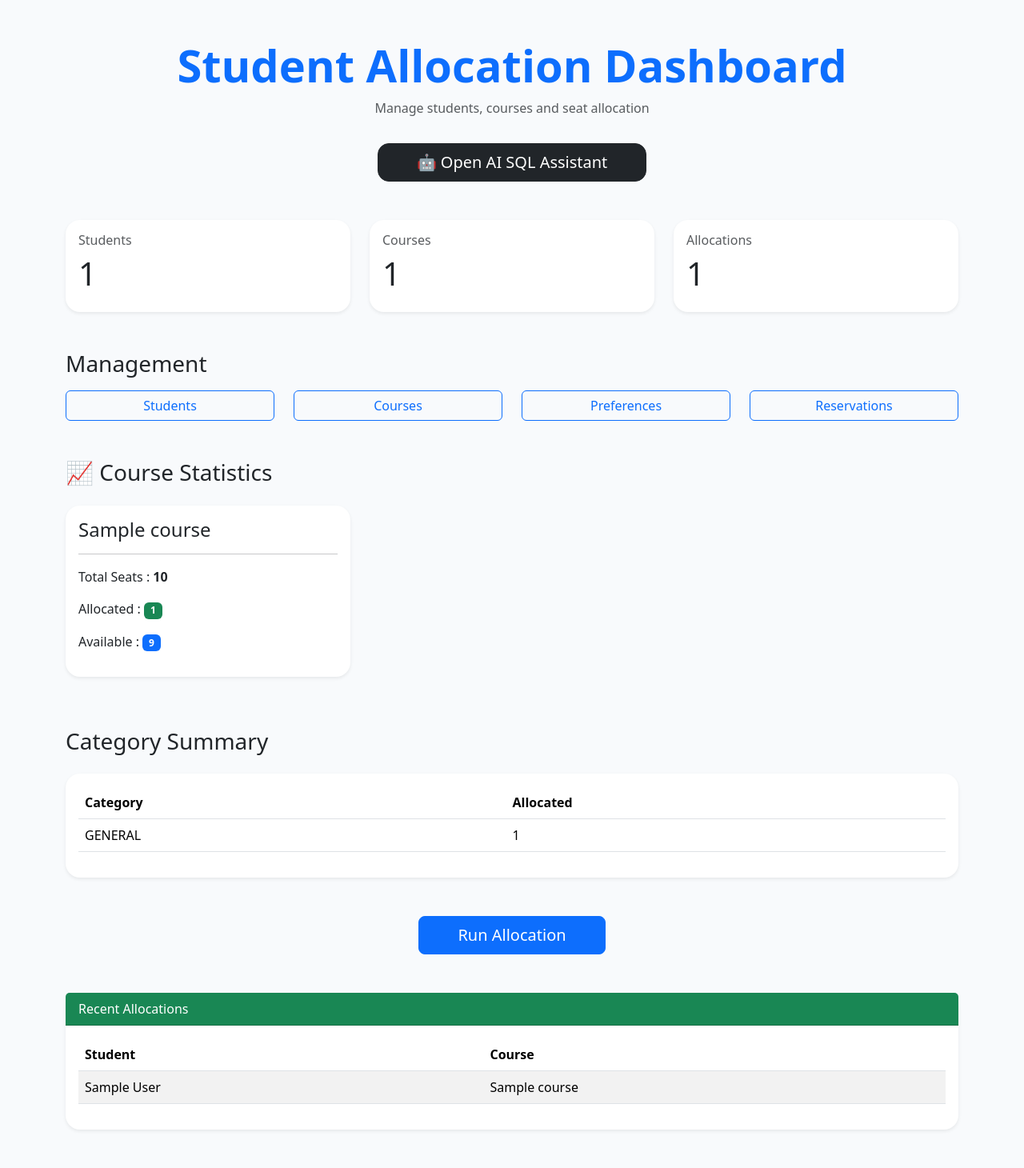
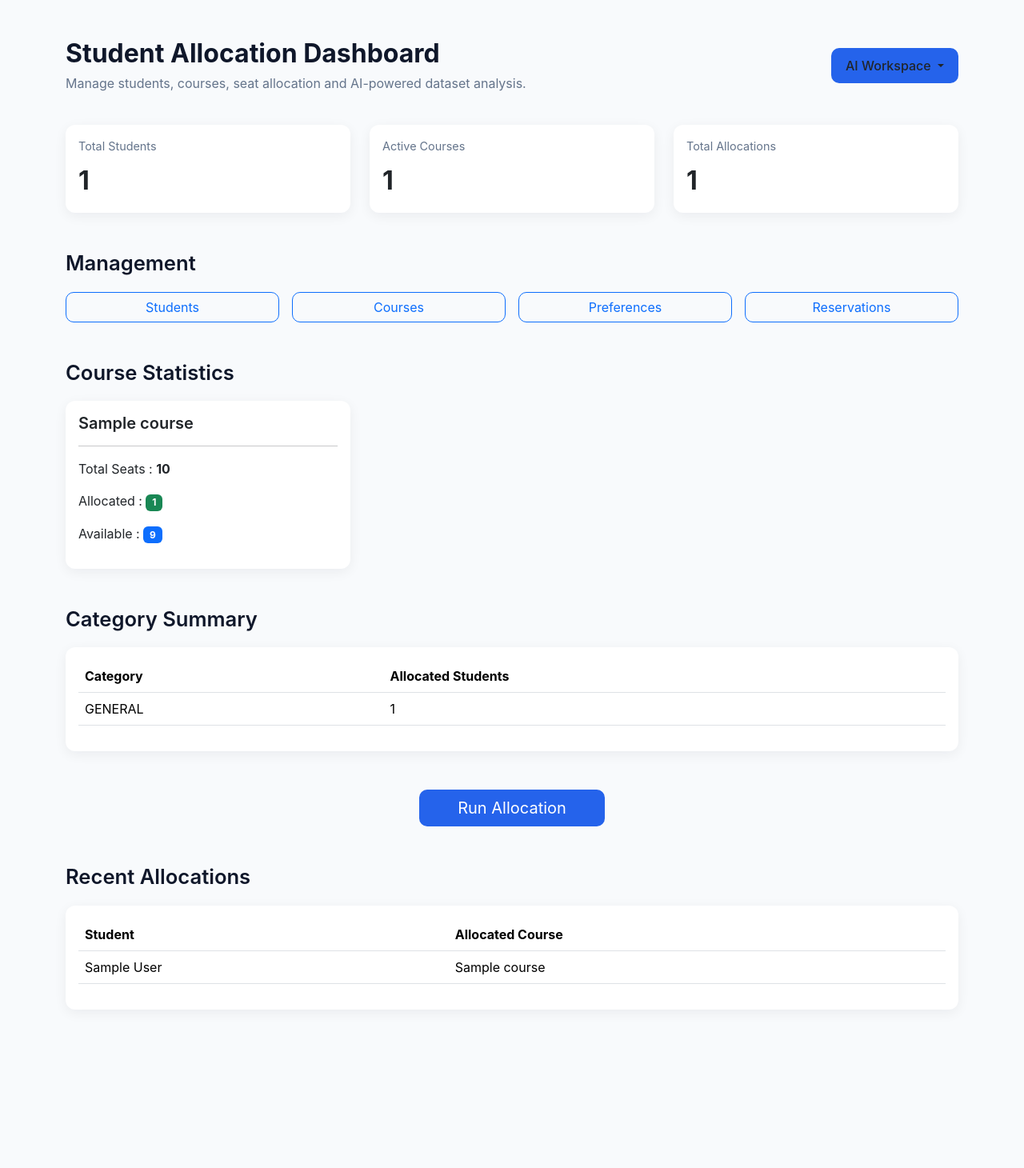
Before and after one commit to vishnupriya-tm/student-allocation-ai-assistant, a Django app: page /api/dashboard/ in a window 1280 px wide. Shown: the whole page at 80% size. After the commit the page ends 1230 px from the top, so only its background shows below. Run offline with Django 5.2, Linux system fonts and the light colour scheme; tables that the repository leaves empty hold one stand-in row (values such as "Sample post").

Commit message:
dataset upload html changes

```diff
--- a/ai_assistant/urls.py
+++ b/ai_assistant/urls.py
@@ -1,5 +1,5 @@
 from django.urls import path
-
+from .views import upload_page
 from .views import (
     DatasetUploadView,
     DatasetQueryView, DatasetListView
@@ -8,6 +8,7 @@ from .views import chat_page
 urlpatterns = [
 
     path('upload-dataset/',DatasetUploadView.as_view(),name='upload-dataset'),
+    path("upload-page/", upload_page, name="upload-page"),
     path('query-dataset/',DatasetQueryView.as_view(),name='query-dataset'),
     path('chat/',chat_page,name='chat-page'),
     path("datasets/",DatasetListView.as_view(),name="datasets"),
--- a/ai_assistant/views.py
+++ b/ai_assistant/views.py
@@ -165,3 +165,5 @@ def chat_page(request):
         request,
         "ai_assistant/chat.html"
     )
+def upload_page(request):
+    return render(request, "ai_assistant/upload_dataset.html")
--- a/allocation/templates/allocation/dashboard.html
+++ b/allocation/templates/allocation/dashboard.html
@@ -1,131 +1,257 @@
 <!DOCTYPE html>
-<html>
+<html lang="en">
 
 <head>
 
+    <meta charset="UTF-8">
+    <meta name="viewport" content="width=device-width, initial-scale=1">
+
     <title>Student Allocation Dashboard</title>
 
-    <link
-        href="https://cdn.jsdelivr.net/npm/bootstrap@5.3.3/dist/css/bootstrap.min.css"
+    <link href="https://cdn.jsdelivr.net/npm/bootstrap@5.3.3/dist/css/bootstrap.min.css"
           rel="stylesheet">
-
-</head>
+    <script src="https://cdn.jsdelivr.net/npm/bootstrap@5.3.3/dist/js/bootstrap.bundle.min.js"></script>
     <style>
 
-.btn {
+        body{
+            background:#F8FAFC;
+            color:#0F172A;
+            font-family:Inter,Segoe UI,sans-serif;
+        }
 
-    transition: all 0.25s ease;
+        .dashboard-header{
+            margin-bottom:40px;
+        }
+
+        .dashboard-header h2{
+            font-weight:700;
+            margin-bottom:6px;
+        }
+
+        .dashboard-header p{
+            color:#64748B;
+            margin:0;
+        }
+
+        .card{
+            border:none;
+            border-radius:12px;
+            box-shadow:0 4px 16px rgba(15,23,42,.06);
+            transition:.25s;
+        }
+
+        .card:hover{
+            transform:translateY(-3px);
+            box-shadow:0 12px 24px rgba(15,23,42,.08);
+        }
+
+        .stat-title{
+            color:#64748B;
+            font-size:.9rem;
+        }
+
+        .stat-value{
+            font-size:2rem;
+            font-weight:700;
+            margin-top:8px;
+        }
+
+        .section-title{
+            font-size:1.6rem;
+            font-weight:600;
+            margin-bottom:20px;
+            color:#0F172A;
+        }
+
+        .btn{
+            border-radius:10px;
+            transition:.25s;
+        }
+
+        .btn:hover{
+            transform:translateY(-2px);
+        }
+
+        .btn-primary{
+            background:#2563EB;
+            border:none;
+        }
+
+        .btn-primary:hover{
+            background:#1D4ED8;
+        }
+
+        .btn-outline-secondary{
+            border:1px solid #CBD5E1;
+            color:#334155;
+        }
+
+        .btn-outline-secondary:hover{
+            background:#F1F5F9;
+        }
+
+        .badge{
+            font-size:.75rem;
+        }
+
+        table tbody tr{
+            transition:.2s;
+        }
+
+        table tbody tr:hover{
+            background:#F8FAFC;
+        }
+        .ai-btn{
+
+        background:#2563EB;
+        border:none;
+        border-radius:10px;
+        padding:10px 18px;
+        font-weight:500;
 
     }
 
-.btn:hover {
+        .ai-btn:hover{
 
-    transform: translateY(-3px);
-
-    box-shadow: 0 10px 25px rgba(0,0,0,.12);
+            background:#1D4ED8;
 
         }
 
-.card {
+        .ai-dropdown{
 
-    transition: all 0.25s ease;
+            min-width:220px;
+
+            padding:8px;
+
+            border:none;
+
+            border-radius:12px;
+
+            box-shadow:
+                0 12px 28px rgba(15,23,42,.12);
+
+            animation:dropdown .15s ease;
 
         }
 
-.card:hover {
+        .ai-dropdown .dropdown-item{
 
-    transform: translateY(-3px);
+            border-radius:8px;
 
-    box-shadow: 0 15px 35px rgba(0,0,0,.08);
+            padding:10px 14px;
+
+            font-size:.95rem;
+
+            font-weight:500;
+
+            color:#334155;
+
+            transition:.15s;
 
         }
 
+        .ai-dropdown .dropdown-item:hover{
 
-#run-allocation:hover{
+            background:#F1F5F9;
 
-    background:#1D4ED8 !important;
+            color:#0F172A;
 
         }
 
+@keyframes dropdown{
 
-a[href="/api/chat/"]:hover{
+    from{
 
-    background:#1E293B !important;
-
-    color:white !important;
+        opacity:0;
+        transform:translateY(-5px);
 
     }
 
+    to{
 
-table tbody tr{
-
-    transition: all .2s ease;
+        opacity:1;
+        transform:translateY(0);
 
     }
-
-
-table tbody tr:hover{
-
-    background:#EFF6FF;
 
 }
 
     </style>
 
-<body style="background:#F8FAFC;">
+</head>
 
-<div class="container py-5">
+<body>
 
-    <!-- Header -->
+<div class="container-xl py-5">
 
-    <div class="text-center mb-5">
+    <!-- HEADER -->
 
-        <h1 class="display-4 fw-bold text-primary">
+    <div class="dashboard-header d-flex justify-content-between align-items-center">
 
-            Student Allocation Dashboard
+        <div>
 
-        </h1>
+            <h2>Student Allocation Dashboard</h2>
 
-        <p class="text-muted">
-
-            Manage students, courses and seat allocation
-
+            <p>
+                Manage students, courses, seat allocation and AI-powered dataset analysis.
             </p>
 
-        <a href="/api/chat/"
-        class="btn btn-dark btn-lg px-5 mt-3"
-        style="border-radius:14px;">
+        </div>
 
-            🤖 Open AI SQL Assistant
+       <div class="dropdown">
 
+    <button
+        class="btn ai-btn dropdown-toggle"
+        type="button"
+        data-bs-toggle="dropdown"
+        aria-expanded="false">
+
+        AI Workspace
+
+    </button>
+
+    <ul class="dropdown-menu dropdown-menu-end ai-dropdown">
+
+        <li>
+            <a class="dropdown-item" href="/api/upload-page/">
+                Upload Dataset
             </a>
+        </li>
+
+        <li>
+            <a class="dropdown-item" href="/api/chat/">
+                AI SQL Assistant
+            </a>
+        </li>
+
+    </ul>
+
+</div>
 
     </div>
 
 
+    <!-- STATS -->
 
-    <!-- Stats -->
-
-    <div class="row mb-5">
+    <div class="row g-4 mb-5">
 
         <div class="col-md-4">
 
-            <div class="card shadow-sm border-0"
-            style="border-radius:18px;">
+            <div class="card">
 
                 <div class="card-body">
 
-                    <h6 class="text-muted">
+                    <div class="stat-title">
 
-                        Students
+                        Total Students
 
-                    </h6>
+                    </div>
 
-                    <h1>
+                    <div class="stat-value">
 
                         {{ student_count }}
 
-                    </h1>
+                    </div>
 
                 </div>
 
@@ -135,22 +261,21 @@ table tbody tr:hover{
 
         <div class="col-md-4">
 
-            <div class="card shadow-sm border-0"
-            style="border-radius:18px;">
+            <div class="card">
 
                 <div class="card-body">
 
-                    <h6 class="text-muted">
+                    <div class="stat-title">
 
-                        Courses
+                        Active Courses
 
-                    </h6>
+                    </div>
 
-                    <h1>
+                    <div class="stat-value">
 
                         {{ course_count }}
 
-                    </h1>
+                    </div>
 
                 </div>
 
@@ -160,22 +285,21 @@ table tbody tr:hover{
 
         <div class="col-md-4">
 
-            <div class="card shadow-sm border-0"
-            style="border-radius:18px;">
+            <div class="card">
 
                 <div class="card-body">
 
-                    <h6 class="text-muted">
+                    <div class="stat-title">
 
-                        Allocations
+                        Total Allocations
 
-                    </h6>
+                    </div>
 
-                    <h1>
+                    <div class="stat-value">
 
                         {{ allocation_count }}
 
-                    </h1>
+                    </div>
 
                 </div>
 
@@ -186,17 +310,15 @@ table tbody tr:hover{
     </div>
 
 
+    <!-- MANAGEMENT -->
 
-
-    <!-- Management -->
-
-    <h3 class="mb-3">
+    <h3 class="section-title">
 
         Management
 
     </h3>
 
-    <div class="row mb-5">
+    <div class="row g-3 mb-5">
 
         <div class="col-md-3">
 
@@ -245,44 +367,36 @@ table tbody tr:hover{
     </div>
 
 
+    <!-- COURSE STATS -->
 
+    <h3 class="section-title">
 
-    <!-- Course Stats -->
-
-    <h3 class="mb-4">
-
-        📈 Course Statistics
+        Course Statistics
 
     </h3>
 
-    <div class="row mb-5">
+    <div class="row g-4 mb-5">
 
         {% for course in course_stats %}
 
-        <div class="col-md-4 mb-3">
+        <div class="col-lg-4 col-md-6">
 
-            <div class="card shadow-sm border-0"
-            style="border-radius:18px;">
+            <div class="card h-100">
 
                 <div class="card-body">
 
-                    <h4>
+                    <h5 class="fw-semibold">
 
                         {{ course.course_name }}
 
-                    </h4>
+                    </h5>
 
                     <hr>
 
                     <p>
 
                         Total Seats :
-
-                        <strong>
-
-                            {{ course.total }}
-
-                        </strong>
+                        <strong>{{ course.total }}</strong>
 
                     </p>
 
@@ -321,38 +435,27 @@ table tbody tr:hover{
     </div>
 
 
+    <!-- CATEGORY SUMMARY -->
 
-
-    <!-- Category Summary -->
-
-    <h3 class="mb-4">
+    <h3 class="section-title">
 
         Category Summary
 
     </h3>
 
-    <div class="card shadow-sm border-0 mb-5"
-    style="border-radius:18px;">
+    <div class="card mb-5">
 
         <div class="card-body">
 
-            <table class="table">
+            <table class="table align-middle">
 
                 <thead>
 
                     <tr>
 
-                        <th>
+                        <th>Category</th>
 
-                            Category
-
-                        </th>
-
-                        <th>
-
-                            Allocated
-
-                        </th>
+                        <th>Allocated Students</th>
 
                     </tr>
 
@@ -364,17 +467,9 @@ table tbody tr:hover{
 
                     <tr>
 
-                        <td>
+                        <td>{{ row.student__category }}</td>
 
-                            {{ row.student__category }}
-
-                        </td>
-
-                        <td>
-
-                            {{ row.count }}
-
-                        </td>
+                        <td>{{ row.count }}</td>
 
                     </tr>
 
@@ -389,16 +484,11 @@ table tbody tr:hover{
     </div>
 
 
-
-
-    <!-- Run Allocation -->
+    <!-- RUN ALLOCATION -->
 
     <div class="text-center mb-5">
 
-        <button
-
-        id="run-allocation"
-
+        <button id="run-allocation"
                 class="btn btn-primary btn-lg px-5">
 
             Run Allocation
@@ -408,38 +498,27 @@ table tbody tr:hover{
     </div>
 
 
+    <!-- RECENT -->
 
-
-    <!-- Recent Allocations -->
-
-    <div class="card shadow-sm border-0"
-    style="border-radius:18px;">
-
-        <div class="card-header bg-success text-white">
+    <h3 class="section-title">
 
         Recent Allocations
 
-        </div>
+    </h3>
+
+    <div class="card">
 
         <div class="card-body">
 
-            <table class="table table-striped">
+            <table class="table table-hover align-middle">
 
                 <thead>
 
                     <tr>
 
-                        <th>
+                        <th>Student</th>
 
-                            Student
-
-                        </th>
-
-                        <th>
-
-                            Course
-
-                        </th>
+                        <th>Allocated Course</th>
 
                     </tr>
 
@@ -451,17 +530,9 @@ table tbody tr:hover{
 
                     <tr>
 
-                        <td>
+                        <td>{{ allocation.student.name }}</td>
 
-                            {{ allocation.student.name }}
-
-                        </td>
-
-                        <td>
-
-                            {{ allocation.course.course_name }}
-
-                        </td>
+                        <td>{{ allocation.course.course_name }}</td>
 
                     </tr>
 
@@ -477,31 +548,18 @@ table tbody tr:hover{
 
 </div>
 
+
 <script>
 
-document.getElementById(
-"run-allocation"
-).addEventListener(
-"click",
+document.getElementById("run-allocation").addEventListener("click", async () => {
 
-async function(){
+    const response = await fetch("/api/allocate/", {
 
-    const response =
+        method: "POST"
 
-    await fetch(
+    });
 
-        "/api/allocate/",
-
-        {
-
-            method:"POST"
-
-        }
-
-    );
-
-    const data =
-    await response.json();
+    const data = await response.json();
 
     alert(data.message);
 
--- a/core/urls.py
+++ b/core/urls.py
@@ -17,9 +17,10 @@ Including another URLconf
 from django.contrib import admin
 from django.urls import path, include
 from allocation.home_views import api_home
+from django.shortcuts import redirect
 
 urlpatterns = [
-    path('', api_home),
+    path('', lambda request: redirect('/api/dashboard/'), name='home'),
     path('admin/', admin.site.urls),
     path('api/', include('allocation.urls')),
     path('api/', include('allocation.dashboard_urls')),
```
Also changed, not shown: ai_assistant/templates/ai_assistant/upload_dataset.html (added, +181 -0 lines). Lines whose indentation alone changed are shown as unchanged.
